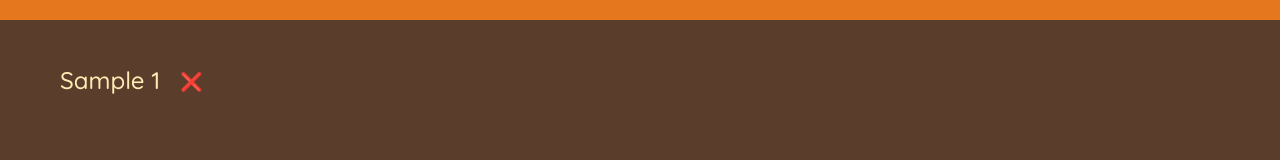
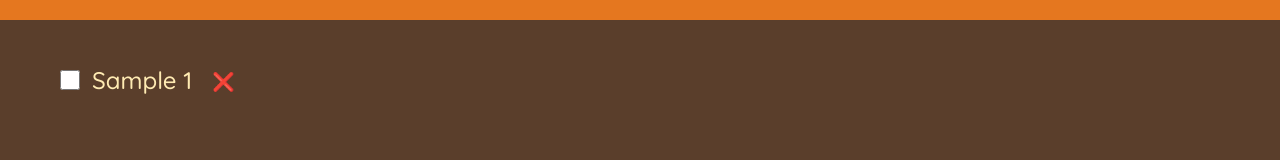
Before and after one commit to Sogand-mohamadiPour/Travel-List, a React (Create React App) app: page / in a window 1280 px wide. Both pictures are taken after typing "Sample" into the empty fields and a click on the button "ADD". Shown: the part 257-417 px from the top of the page. Built offline with nearby package versions, Linux system fonts and the light colour scheme.

Commit message:
the check box for each item added and u can delete the item by clicking on x logo

```diff
--- a/src/App.js
+++ b/src/App.js
@@ -1,10 +1,4 @@
 import { useState } from "react";
-
-const initialItems = [
-  { id: 1, description: "Passports", quantity: 2, packed: false },
-  { id: 2, description: "Socks", quantity: 12, packed: true },
-  { id: 3, description: "Charger", quantity: 1, packed: false },
-];
 
 export default function App() {
   const [items, setItems] = useState([]);
@@ -12,13 +6,24 @@
     setItems(items => [...items, item])
   }
 
+  function handleDeleteItem(id) {
+    setItems(items => items.filter(item => item.id !== id))
+  }
+
+  function handletoggleItem(id) {
+    setItems(items =>
+      items.map(item =>
+        item.id === id ? { ...item, packed: !item.packed }
+          : item
+      ));
+  }
 
   return (
     <>
       <div className="app">
         <Logo />
         <Form onAddItems={handleAddItems} />
-        <PackingList items={items} />
+        <PackingList items={items} onDeleteItem={handleDeleteItem} onToggleItem={handletoggleItem} />
         <Stats />
       </div>
     </>
@@ -45,7 +50,7 @@
     if (!description) return;
 
     const newItem = {
-      description , quantity,
+      description, quantity,
       packed: false, id: Date.now()
     }
     console.log(newItem);
@@ -77,26 +82,28 @@
   )
 }
 
-function PackingList({ items }) {
+function PackingList({ items, onDeleteItem, onToggleItem }) {
   return (
     <>
       <div className="list">
         <ul>
-          {items.map(item => <Item key={item.id} item={item} />)}
+          {items.map(item => <Item key={item.id} item={item}
+            onDeleteItem={onDeleteItem} onToggleItem={onToggleItem} />)}
         </ul>
       </div>
     </>
   )
 }
 
-function Item({ item }) {
+function Item({ item, onDeleteItem, onToggleItem }) {
   return (
     <>
       <li>
+        <input type="checkbox" value={item.packed} onChange={() => onToggleItem(item.id)} />
         <span style={item.packed ? { textDecoration: 'line-through' } : {}}>
           {item.description} {item.quantity}
         </span>
-        <button>❌</button>
+        <button onClick={() => onDeleteItem(item.id)}>❌</button>
       </li>
     </>
   )
```
